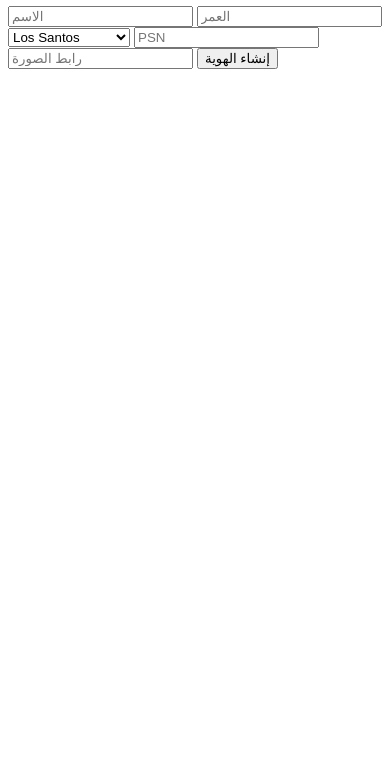
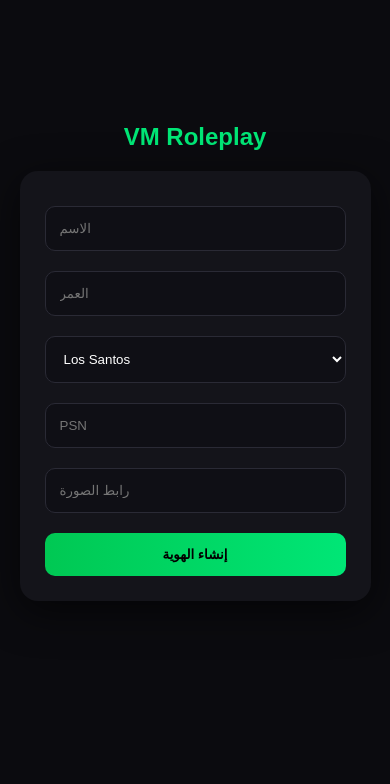
Before and after one commit to kuramavenom-v1/vm-server-site, a website: page public/index.html in a window 390 px wide. Shown: the part 60-844 px from the top of the page. Drawn offline with Linux system fonts and the light colour scheme.

Commit message:
UI upgrade responsive + modern design

```diff
--- a/public/index.html
+++ b/public/index.html
@@ -1,8 +1,18 @@
+<!DOCTYPE html>
+<html lang="ar">
+<head>
+  <meta charset="UTF-8">
+  <title>VM - تسجيل الدخول</title>
+  <link rel="stylesheet" href="style.css">
+</head>
 <body>
+
 <div class="app">
+
   <h1>VM Roleplay</h1>
 
   <div class="card">
+
     <input id="name" placeholder="الاسم">
     <input id="age" placeholder="العمر">
 
@@ -22,7 +32,10 @@
     <input id="image" placeholder="رابط الصورة">
 
     <button onclick="createIdentity()">إنشاء الهوية</button>
+
   </div>
 
 </div>
+
 </body>
+</html>
--- a/public/style.css
+++ b/public/style.css
@@ -5,33 +5,34 @@
   font-family: Arial, sans-serif;
 }
 
-html, body {
-  width: 100%;
-  height: 100%;
-  overflow: hidden; /* 🔥 يمنع التمرير نهائيًا */
+body {
   background: #0b0b0f;
   color: white;
+  height: 100vh;
+  overflow: hidden; /* يمنع التمرير = شكل تطبيق */
+  display: flex;
+  justify-content: center;
+  align-items: center;
 }
 
-/* تطبيق ثابت */
+/* شاشة التطبيق */
 .app {
   width: 100%;
-  height: 100%;
+  height: 100vh;
   display: flex;
   justify-content: center;
   align-items: center;
   flex-direction: column;
 }
 
-/* عنوان */
+/* العنوان */
 h1 {
-  font-size: 28px;
+  font-size: 32px;
   margin-bottom: 20px;
   color: #00e676;
-  text-align: center;
 }
 
-/* كرت تسجيل الدخول */
+/* الكرت الرئيسي */
 .card {
   width: 380px;
   background: #14141a;
@@ -40,7 +41,7 @@
   box-shadow: 0 10px 40px rgba(0,0,0,0.6);
 }
 
-/* مدخلات */
+/* مدخلات احترافية */
 input, select {
   width: 100%;
   padding: 14px;
@@ -50,10 +51,12 @@
   background: #0f0f15;
   color: white;
   outline: none;
+  transition: 0.2s;
 }
 
 input:focus, select:focus {
   border-color: #00e676;
+  box-shadow: 0 0 10px rgba(0,230,118,0.3);
 }
 
 /* زر */
@@ -69,8 +72,8 @@
   margin-top: 10px;
 }
 
-button:active {
-  transform: scale(0.98);
+button:hover {
+  transform: scale(1.02);
 }
 
 /* 📱 الجوال */
@@ -80,6 +83,6 @@
   }
 
   h1 {
-    font-size: 22px;
+    font-size: 24px;
   }
 }
```
Also changed, not shown: 2 other files. Lines whose indentation alone changed are shown as unchanged.
